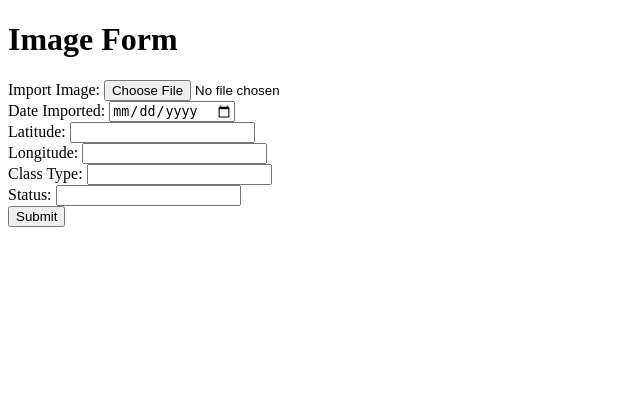
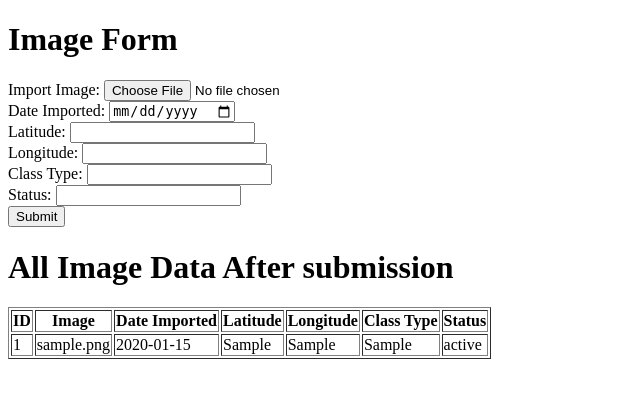
Before and after one commit to ranoloel/send-coordinates, a Flask app: page / in a window 1280 px wide. Shown: the top 398 px of the page, without its empty margins (0-640 px from the left). Run offline with Flask 3, Linux system fonts and the light colour scheme; tables that the repository leaves empty hold one stand-in row (values such as "Sample post").

Commit message:
Added file- can quey and display data

```diff
--- a/thesisMapping/app.py
+++ b/thesisMapping/app.py
@@ -19,7 +19,12 @@ class ImageData(db.Model):
 
 @app.route('/')
 def index():
-    return render_template('index.html')
+    # Query all data from the ImageData table
+    all_image_data = ImageData.query.all()
+
+    # Pass the data to the template
+    return render_template('index.html', all_image_data=all_image_data)
+
 
 @app.route('/submit', methods=['POST'])
 def submit():
@@ -44,7 +49,17 @@ def submit():
         db.session.add(new_image_data)
         db.session.commit()
 
-        return redirect(url_for('index'))
+        # Pass the new data to the template for rendering
+        return redirect(url_for('check_info', new_data=new_image_data.id))
+
+@app.route('/check-info/<int:new_data>')
+def check_info(new_data):
+    # Retrieve the newly added data from the database using the provided ID
+    new_image_data = db.session.get(ImageData, new_data)
+
+    # Pass the data to the template
+    return render_template('check_info.html', new_image_data=new_image_data)
+
 
 if __name__ == '__main__':
     app.run(debug=True, port=5001)
--- a/thesisMapping/templates/index.html
+++ b/thesisMapping/templates/index.html
@@ -28,5 +28,28 @@
 
         <input type="submit" value="Submit">
     </form>
+    <h1>All Image Data After submission</h1>
+    <table border="1">
+        <tr>
+            <th>ID</th>
+            <th>Image</th>
+            <th>Date Imported</th>
+            <th>Latitude</th>
+            <th>Longitude</th>
+            <th>Class Type</th>
+            <th>Status</th>
+        </tr>
+        {% for data in all_image_data %}
+            <tr>
+                <td>{{ data.id }}</td>
+                <td>{{ data.image }}</td>
+                <td>{{ data.date_imported }}</td>
+                <td>{{ data.latitude }}</td>
+                <td>{{ data.longitude }}</td>
+                <td>{{ data.class_type }}</td>
+                <td>{{ data.status }}</td>
+            </tr>
+        {% endfor %}
+    </table>
 </body>
 </html>
```
Also changed, not shown: thesisMapping/templates/check_info.html (added, +19 -0 lines), thesisMapping/static/16x9_M (1).jpg (added), thesisMapping/static/16x9_M.jpg (added), thesisMapping/static/213 1st page.png (added), thesisMapping/static/334645911_1634945703625507_8903376344852052050_n.jpg (added), thesisMapping/static/4rth stage.png (added), thesisMapping/static/GOPR1737.webp (added).
